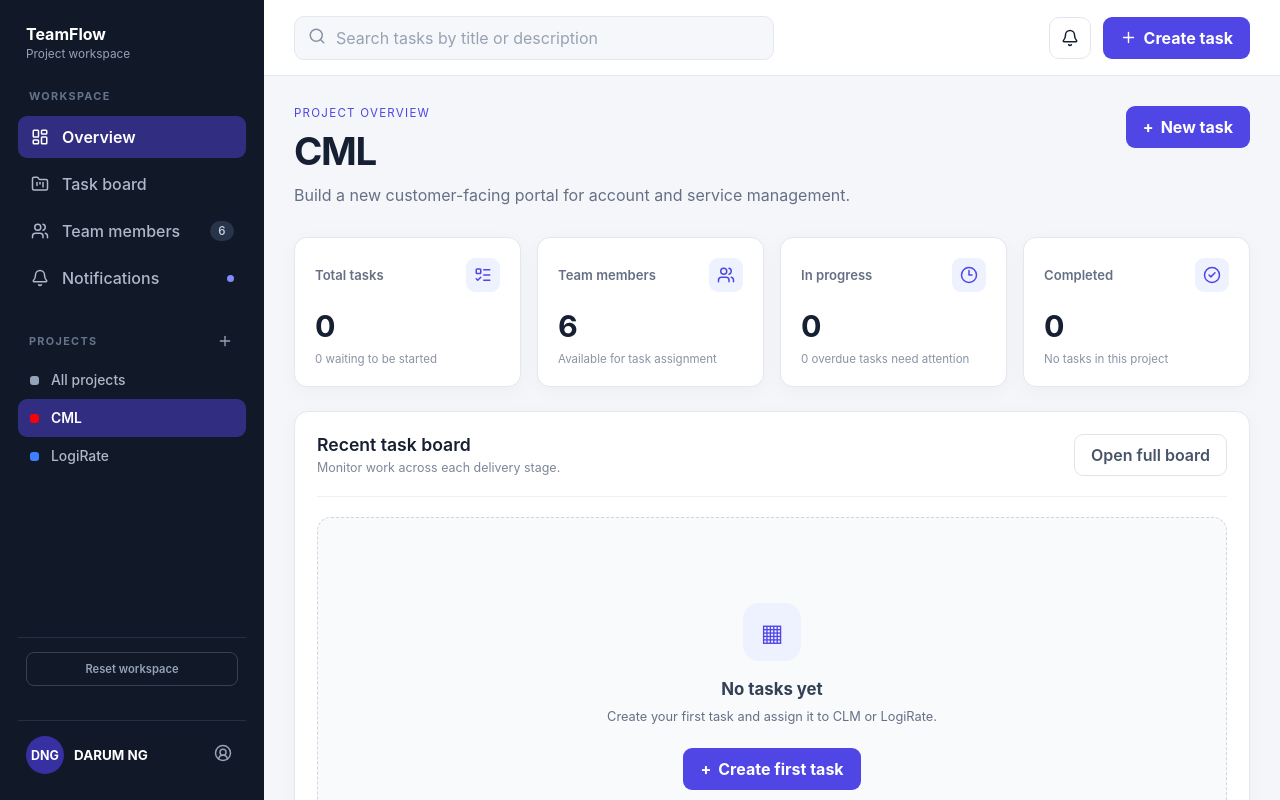
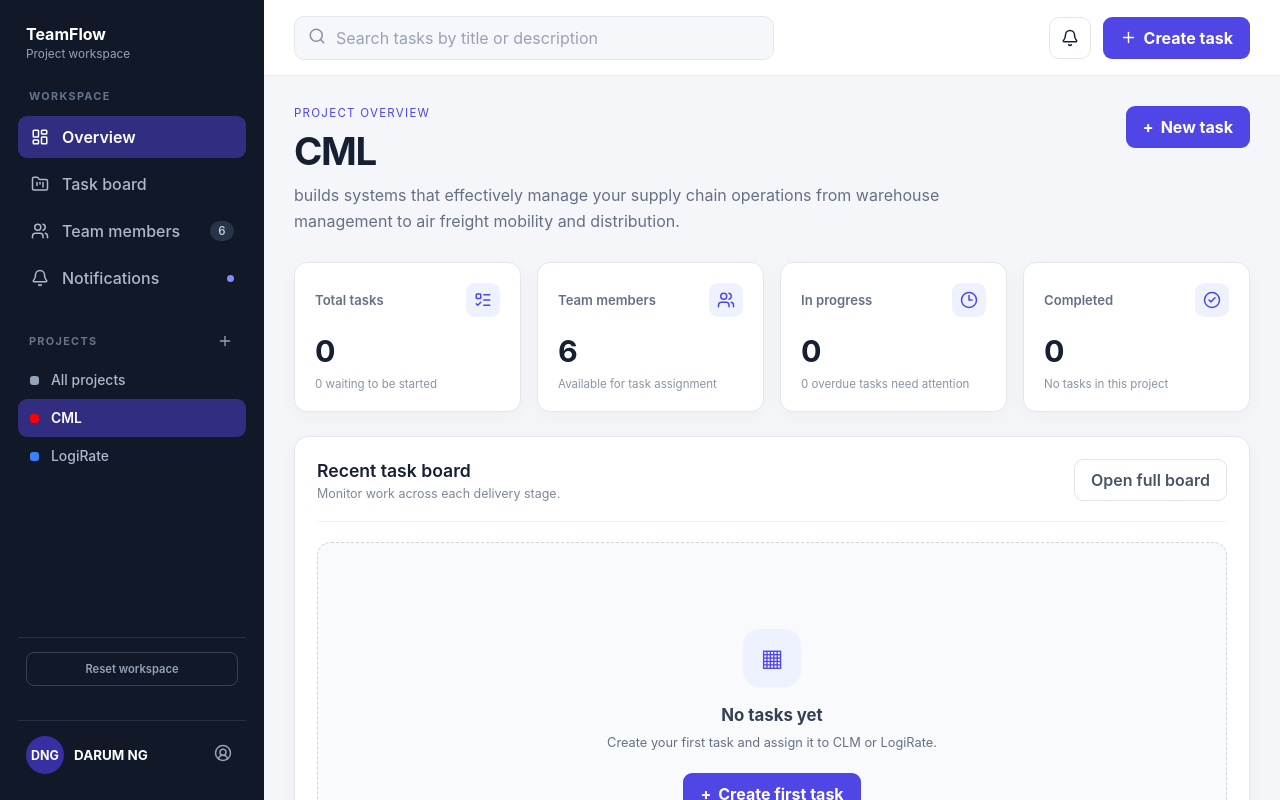
Before and after one commit to Osaherume98/issue-tracker, a React (Vite) app: page / in a window 1280 px wide. Shown: the top 800 px of the page. Built offline with nearby package versions, Linux system fonts and the light colour scheme.

Commit message:
updated CML description

```diff
--- a/src/data/mockData.ts
+++ b/src/data/mockData.ts
@@ -5,7 +5,7 @@ export const mockProjects: Project[] = [
     id: 'project-1',
     name: 'CML',
     description:
-      'Build a new customer-facing portal for account and service management.',
+      'builds systems that effectively manage your supply chain operations from warehouse management to air freight mobility and distribution.',
     color: '#FA0007',
     createdAt: '2026-07-01T09:00:00.000Z',
   },
```
